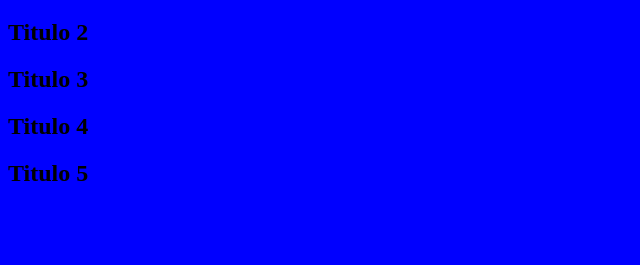
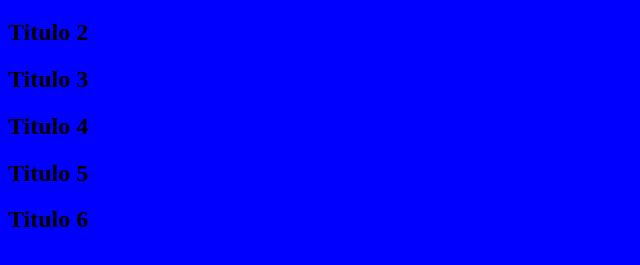
Before and after one commit to felipepozzi/curso-git, a plain HTML site: page index.html in a window 1280 px wide. Shown: the part 371-636 px from the top of the page, without its empty margins (0-640 px from the left). Drawn offline with Linux system fonts and the light colour scheme.

Commit message:
tesxto 6

```diff
--- a/index.html
+++ b/index.html
@@ -13,5 +13,6 @@
         <h2>Titulo 3 </h2>
         <h2>Titulo 4 </h2>
         <h2>Titulo 5 </h2>
+        <h2>Titulo 6 </h2>
     </body>
 </html>
```
